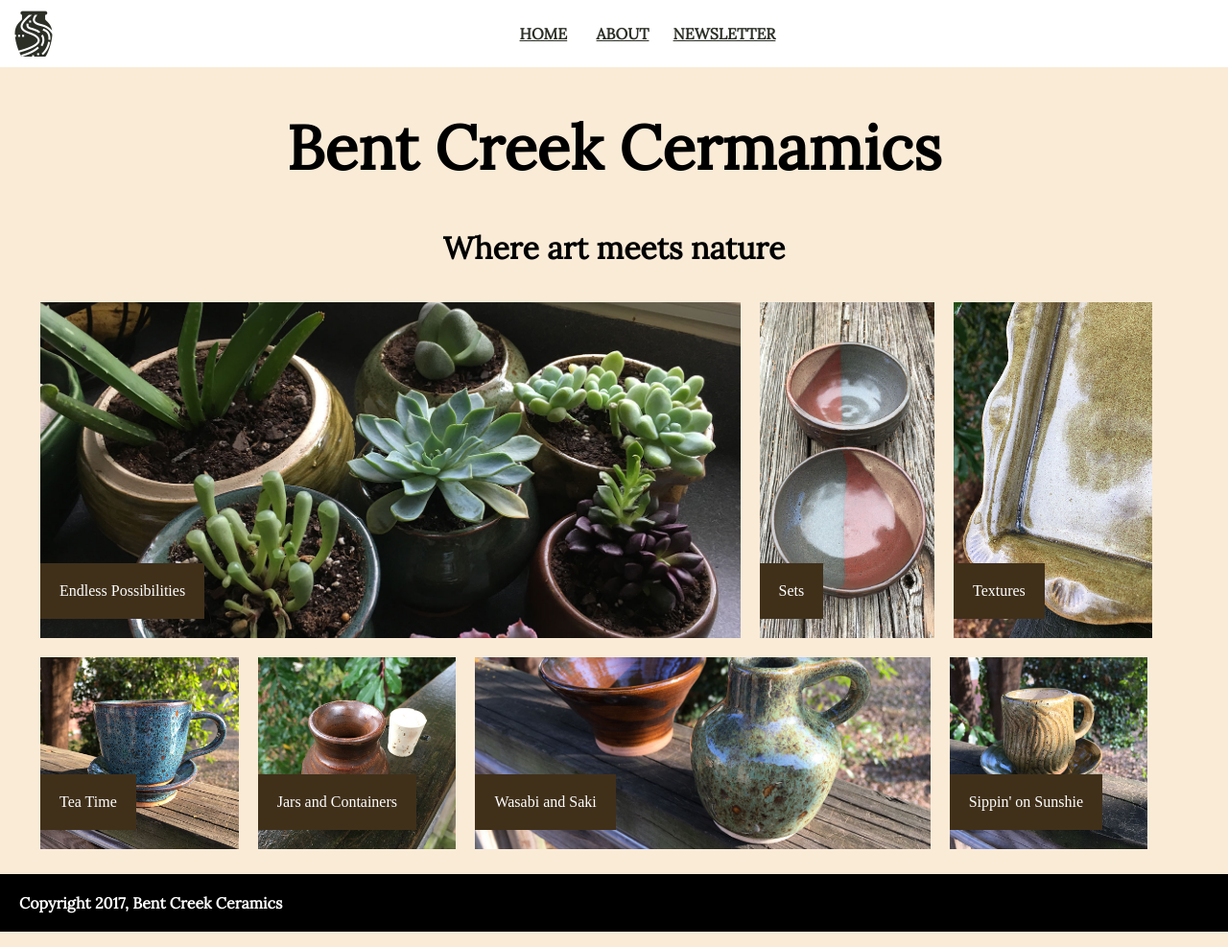
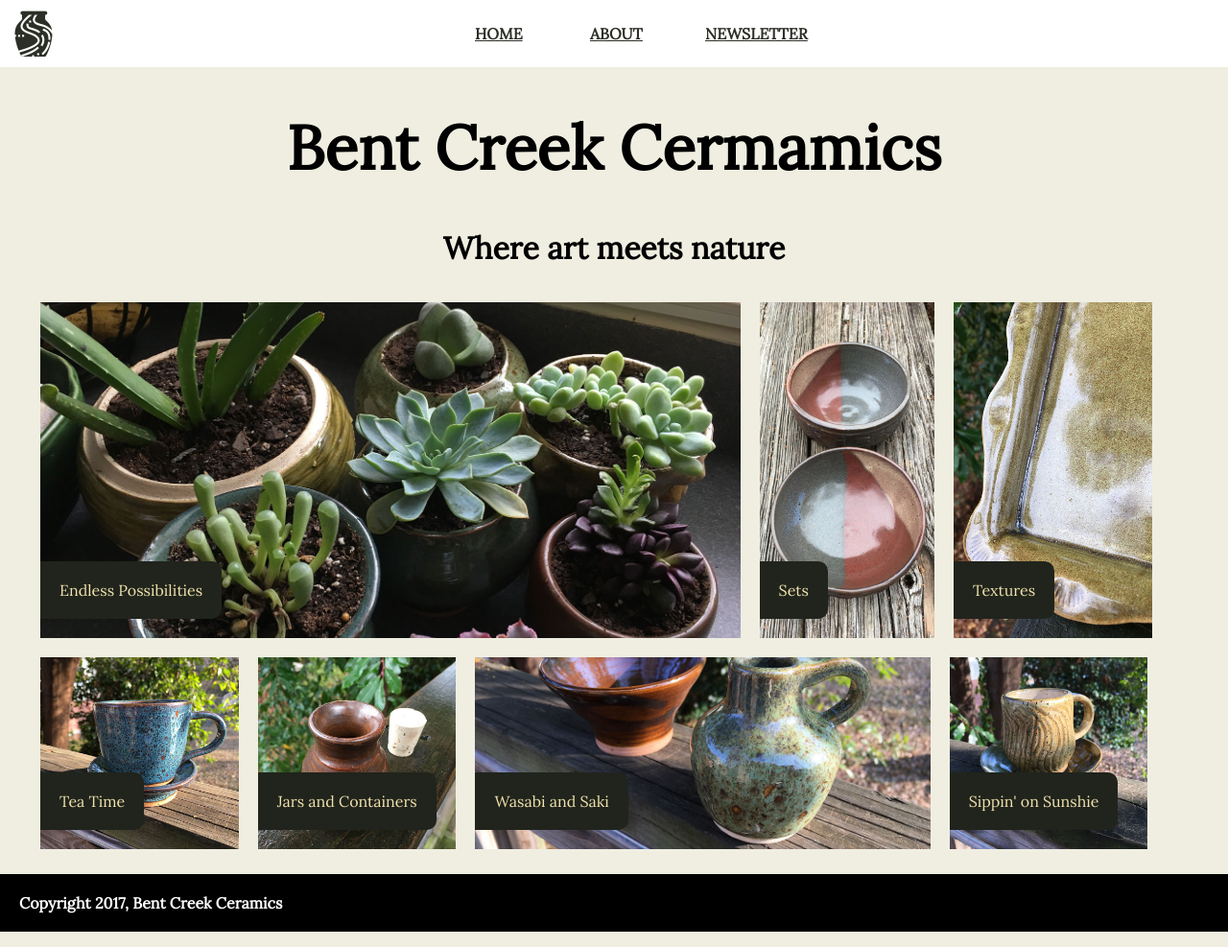
Before and after one commit to ericabell/week1-project, a PHP site: page / in a window 1280 px wide. Shown: the whole page at 96% size. Run offline with PHP 8.4, Linux system fonts and the light colour scheme.

Commit message:
Tweaking colors to match mockup

```diff
--- a/styles.css
+++ b/styles.css
@@ -21,7 +21,7 @@ Input Border Bottom (Focus): #967343
 body {
   /*background-color: #000000;*/
   margin: 0;
-  background-color: #faebd7;
+  background-color: rgb(239,238,225);
 }
 
 header {
@@ -48,7 +48,7 @@ header {
 }
 #nav-bar a {
   color: #2B2F26;
-  flex-basis: 80px; /* width of each link */
+  flex-basis: 120px; /* width of each link */
   text-transform: uppercase;
   font-family: Lora;
   font-weight: bold;
@@ -99,8 +99,12 @@ footer p {
 
 .pic-caption {
   padding: 20px;
-  background-color: #40301a;
+  background-color: rgb(32,36,28);
   margin-bottom: 20px;
+  font-family: Lora;
+  color: rgb(241,225,172);
+  border-top-right-radius: 10px;
+  border-bottom-right-radius: 10px;
 }
 
 #image-1 {
@@ -203,7 +207,7 @@ footer p {
 }
 
 #about h1 {
-  font-size: 3em;
+  font-size: 4em;
 }
 
 #about h2 {
@@ -278,7 +282,7 @@ thead td {
 }
 
 .dark-shade {
-  background-color: #dbc1a0;
+  background-color: rgb(240,229,210);
 }
 
 .light-shade {
@@ -296,8 +300,9 @@ td {
 /*NEWSLETTER BEGIN*/
 #newsletter {
   background-image: url("images/background-2.jpg");
+  background-size: cover;
+  background-repeat: no-repeat;
   background-position: center center;
-  background-repeat: no-repeat;
 
   height: 800px;
   display: flex;
@@ -333,7 +338,7 @@ input {
   width: 100%;
   height: 50px;
   border: none;
-  border-bottom: 2px solid brown;
+  border-bottom: 2px solid rgb(130,111,87);
   font-family: Lora;
   font-size: 1.5em;
   flex-basis: 100%;
```
